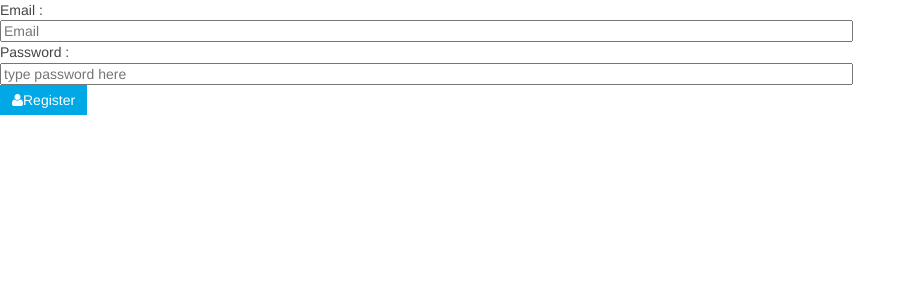
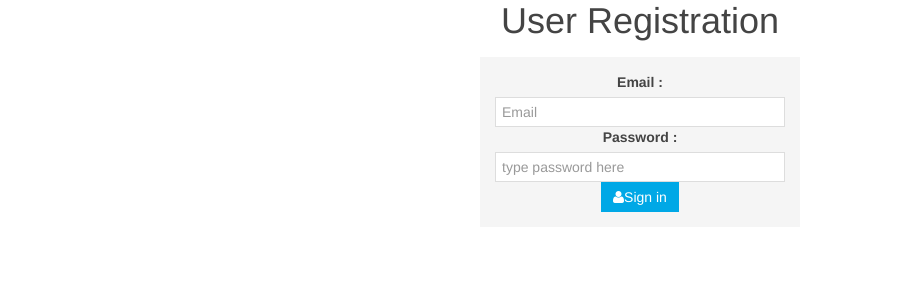
Before and after one commit to yauvyong/awesome-python3-webapp, a Python web app: template www/templates/signin.html in a window 1280 px wide. Shown: the top 300 px of the page, without its empty margins (0-916 px from the left). Run offline with Jinja, Linux system fonts and the light colour scheme; the template is opened without the code that fills it, so the values that code supplies are empty; some libraries are stand-ins or nearby versions.

Commit message:
correction

```diff
--- a/www/templates/signin.html
+++ b/www/templates/signin.html
@@ -16,7 +16,8 @@
 <script>
 </script>
 <body>
-	<div class="uk-width-2-3 uk-position-center" style="width:320px>
+	<div class="uk-vertical-align uk-text-center uk-height-1-1">
+        <div class="uk-vertical-align-middle" style="width: 320px">
 			<h1>User Registration</h1>
 			<form id ='vm' v-on="submit:submit" class="uk-panel uk-panel-box uk-form uk-form-stacked">
 				<div class="uk-alert uk-alert-danger uk-hidden"></div>
@@ -33,9 +34,10 @@
 					</div>
 				</div>
 				<div class="uk-form-row">
-				<button type="submit" class="uk-button uk-button-primary"><i class="uk-icon-user"></i>Register</button>
+					<button type="submit" class="uk-button uk-button-primary"><i class="uk-icon-user"></i>Sign in</button>
 				</div>
 			</form>
 		</div>
+	</div>
 </body>
 </html>
```
Also changed, not shown: www/handlers.py (+8 -0 lines). Lines whose indentation alone changed are shown as unchanged.
